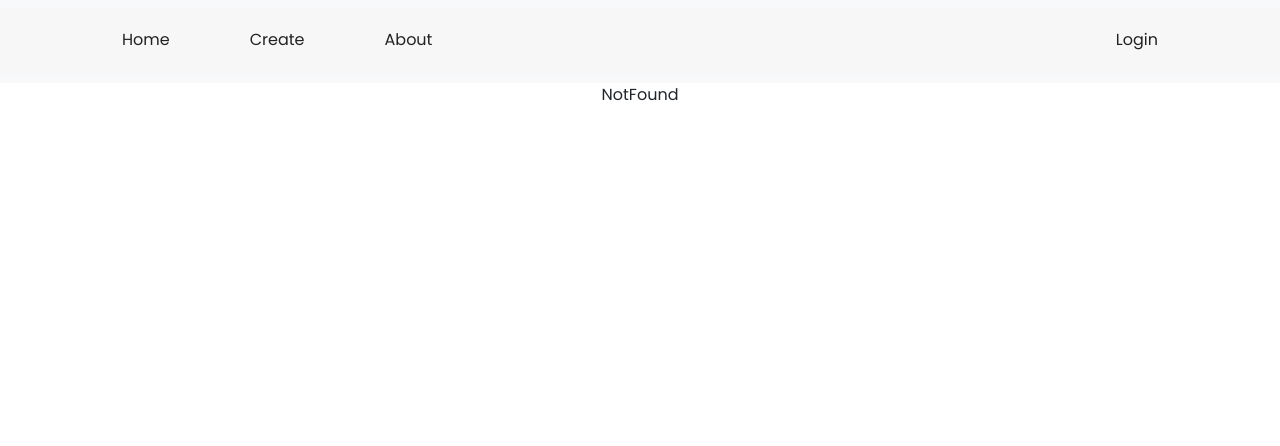
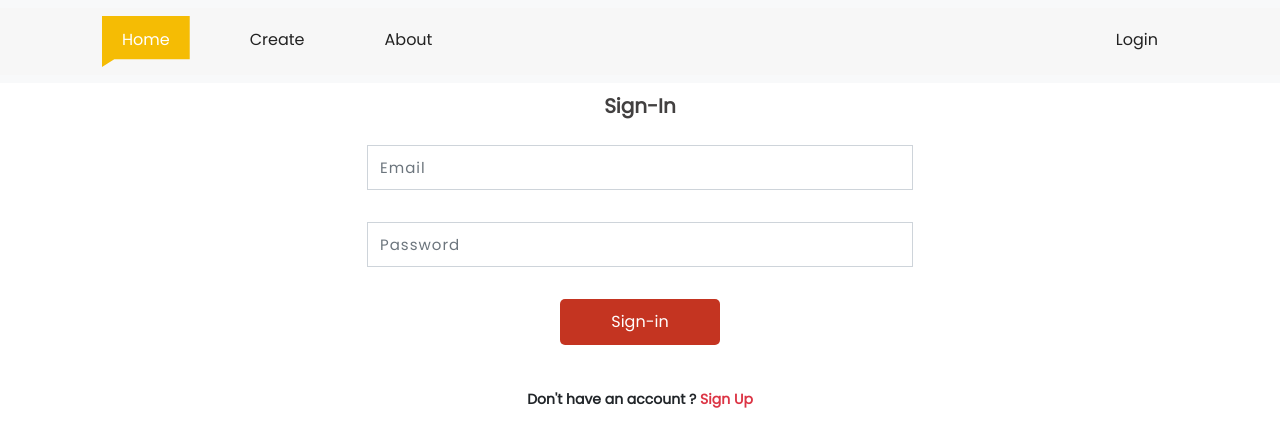
Before and after one commit to THAMITHA/ResponsiveBlog, a React (Create React App) app in the folder firebase-blog-app/: page /auth in a window 1280 px wide. Shown: the top 446 px of the page. Built offline with nearby package versions, Linux system fonts and the light colour scheme.

Commit message:
add signUp and signIn page

```diff
--- a/firebase-blog-app/src/App.js
+++ b/firebase-blog-app/src/App.js
@@ -1,28 +1,32 @@
-import './App.css';
+import { useState } from "react";
+import "./App.css";
 import "./style.scss";
 import "./media-query.css";
-import Home from './pages/Home';
-import {Routes, Route} from 'react-router-dom';
+import Home from "./pages/Home";
+import { Routes, Route } from "react-router-dom";
 import { ToastContainer } from "react-toastify";
 import "react-toastify/dist/ReactToastify.css";
-import Detail from './pages/Detail';
-import AddEditBlog from './pages/AddEditBlog';
-import About from './pages/About';
-import NotFound from './pages/NotFound';
-import Header from './components/Header';
+import Detail from "./pages/Detail";
+import AddEditBlog from "./pages/AddEditBlog";
+import About from "./pages/About";
+import NotFound from "./pages/NotFound";
+import Header from "./components/Header";
+import Auth from "./pages/Auth";
 
 function App() {
+  const [active, setActive] = useState("home");
   return (
     <div className="App">
-    <Header/>
-    <ToastContainer/>
+      <Header setActive={setActive} active={active} />
+      <ToastContainer />
       <Routes>
-        <Route path="/" element={<Home/>}/>
-        <Route path="/detail/:id" element={<Detail/>}/>
-        <Route path="/create" element={<AddEditBlog/>}/>
-        <Route path="/update/:id" element={<AddEditBlog/>}/>
-        <Route path="/about" element={<About/>}/>
-        <Route path="*" element={<NotFound/>}/>
+        <Route path="/" element={<Home />} />
+        <Route path="/detail/:id" element={<Detail />} />
+        <Route path="/create" element={<AddEditBlog />} />
+        <Route path="/update/:id" element={<AddEditBlog />} />
+        <Route path="/about" element={<About />} />
+        <Route path="/auth" element={<Auth />} />
+        <Route path="*" element={<NotFound />} />
 
       </Routes>
     </div>
--- a/firebase-blog-app/src/components/Header.js
+++ b/firebase-blog-app/src/components/Header.js
@@ -1,6 +1,7 @@
 import React from "react";
+import { Link } from "react-router-dom";
 
-const Header = () => {
+const Header = ({ active, setActive }) => {
   return (
     <nav className="navbar navbar-expand-lg navbar-light bg-light">
       <div className="container-fluid bg-faded padding-media">
@@ -23,13 +24,49 @@
                 className="navbar-nav me-auto mb-2 mb-lg-0"
                 id="navbarSupportedContent"
               >
-                <li className="nav-item nav-link">Home</li>
-                <li className="nav-item nav-link">Create</li>
-                <li className="nav-item nav-link">About</li>
+                <Link to="/" style={{ textDecoration: "none" }}>
+                  <li
+                    className={`nav-item nav-link ${
+                      active === "home" ? "active" : ""
+                    }`}
+                    onClick={() => setActive("home")}
+                  >
+                    Home
+                  </li>
+                </Link>
+                <Link to="/create" style={{ textDecoration: "none" }}>
+                  <li
+                    className={`nav-item nav-link ${
+                      active === "create" ? "active" : ""
+                    }`}
+                    onClick={() => setActive("create")}
+                  >
+                    Create
+                  </li>
+                </Link>
+                <Link to="/about" style={{ textDecoration: "none" }}>
+                  <li
+                    className={`nav-item nav-link ${
+                      active === "about" ? "active" : ""
+                    }`}
+                    onClick={() => setActive("about")}
+                  >
+                    About
+                  </li>
+                </Link>
               </ul>
               <div className="row g-3">
                 <ul className="navbar-nav me-auto mb-2 mb-lg-0">
-                  <li className="nav-item nav-link">Login</li>
+                  <Link to="/auth" style={{ textDecoration: "none" }}>
+                    <li
+                      className={`nav-item nav-link ${
+                        active === "login" ? "active" : ""
+                      }`}
+                      onClick={() => setActive("login")}
+                    >
+                      Login
+                    </li>
+                  </Link>
                 </ul>
               </div>
             </div>
--- a/firebase-blog-app/src/pages/Auth.js
+++ b/firebase-blog-app/src/pages/Auth.js
@@ -1,9 +1,139 @@
-import React from 'react'
+import React, { useState } from "react";
+
+const initialState = {
+  firstName: "",
+  lastName: "",
+  email: "",
+  password: "",
+  confirmPassword: "",
+};
 
 const Auth = () => {
+  const [state, setState] = useState(initialState);
+  const [signUp, setSignUp] = useState(false);
+
+  const { email, password, firstName, lastName, confirmPassword } = state;
+  const handleChange = (e) => {
+    setState({ ...state, [e.target.name]: e.target.value });
+  };
   return (
-    <div>Auth</div>
-  )
-}
+    <div className="container-fluid mb-4">
+      <div className="container">
+        <div className="col-12 text-center">
+          <div className="text-center heading py-2">
+            {!signUp ? "Sign-In" : "Sign-Up"}
+          </div>
+        </div>
+        <div className="row h-100 justify-content-center align-items-center">
+          <div className="col-10 col-md-8 col-lg-6">
+            <form className="row">
+              {signUp && (
+                <>
+                  <div className="col-6 py-3">
+                    <input
+                      type="text"
+                      className="form-control input-text-box"
+                      placeholder="First Name"
+                      name="firstName"
+                      value={firstName}
+                      onChange={handleChange}
+                    />
+                  </div>
+                  <div className="col-6 py-3">
+                    <input
+                      type="text"
+                      className="form-control input-text-box"
+                      placeholder="Last Name"
+                      name="lastName"
+                      value={lastName}
+                      onChange={handleChange}
+                    />
+                  </div>
+                </>
+              )}
+              <div className="col-12 py-3">
+                <input
+                  type="email"
+                  className="form-control input-text-box"
+                  placeholder="Email"
+                  name="email"
+                  value={email}
+                  onChange={handleChange}
+                />
+              </div>
+              <div className="col-12 py-3">
+                <input
+                  type="password"
+                  className="form-control input-text-box"
+                  placeholder="Password"
+                  name="password"
+                  value={password}
+                  onChange={handleChange}
+                />
+              </div>
+              {signUp && (
+                <div className="col-12 py-3">
+                  <input
+                    type="password"
+                    className="form-control input-text-box"
+                    placeholder="Confirm Password"
+                    name="confirmPassword"
+                    value={confirmPassword}
+                    onChange={handleChange}
+                  />
+                </div>
+              )}
 
-export default Auth
+              <div className="col-12 py-3 text-center">
+                <button
+                  className={`btn ${!signUp ? "btn-sign-in" : "btn-sign-up"}`}
+                  type="submit"
+                >
+                  {!signUp ? "Sign-in" : "Sign-up"}
+                </button>
+              </div>
+            </form>
+            <div>
+              {!signUp ? (
+                <>
+                  <div className="text-center justify-content-center mt-2 pt-2">
+                    <p className="small fw-bold mt-2 pt-1 md-0">
+                      Don't have an account ?&nbsp;
+                      <span
+                        className="link-danger"
+                        style={{ textDecoration: "none", cursor: "pointer" }}
+                        onClick={() => setSignUp(true)}
+                      >
+                        Sign Up
+                      </span>
+                    </p>
+                  </div>
+                </>
+              ) : (
+                <>
+                  <div className="text-center justify-content-center mt-2 pt-2">
+                    <p className="small fw-bold mt-2 pt-1 md-0">
+                      Already have an account ?&nbsp;
+                      <span
+                        style={{
+                          textDecoration: "none",
+                          cursor: "pointer",
+                          color: "#298af2",
+                        }}
+                        onClick={() => setSignUp(false)}
+                      >
+                        Sign In
+                      </span>
+                    </p>
+                  </div>
+                </>
+              )}
+            </div>
+          </div>
+        </div>
+      </div>
+    </div>
+  );
+};
+
+export default Auth;
```
Also changed, not shown: firebase-blog-app/src/firebase.js (+20 -0 lines).
